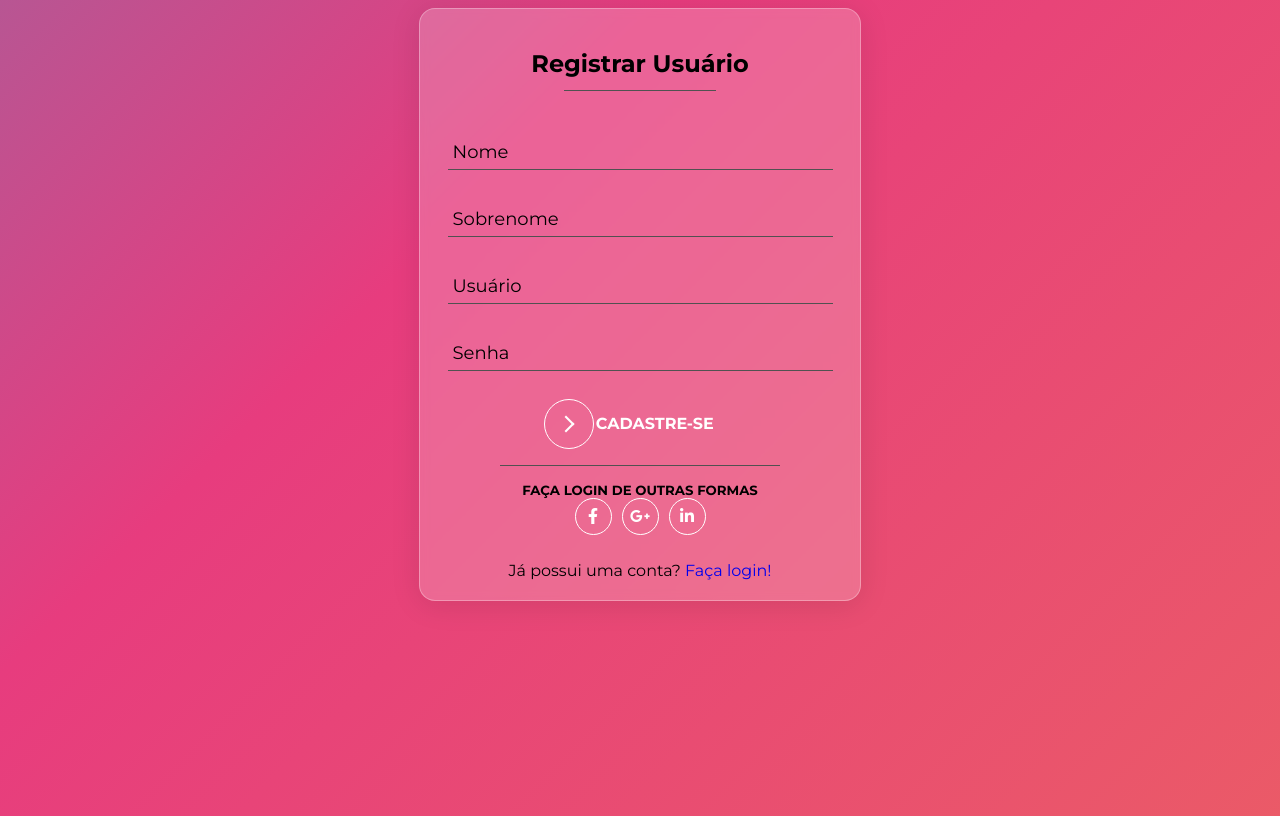
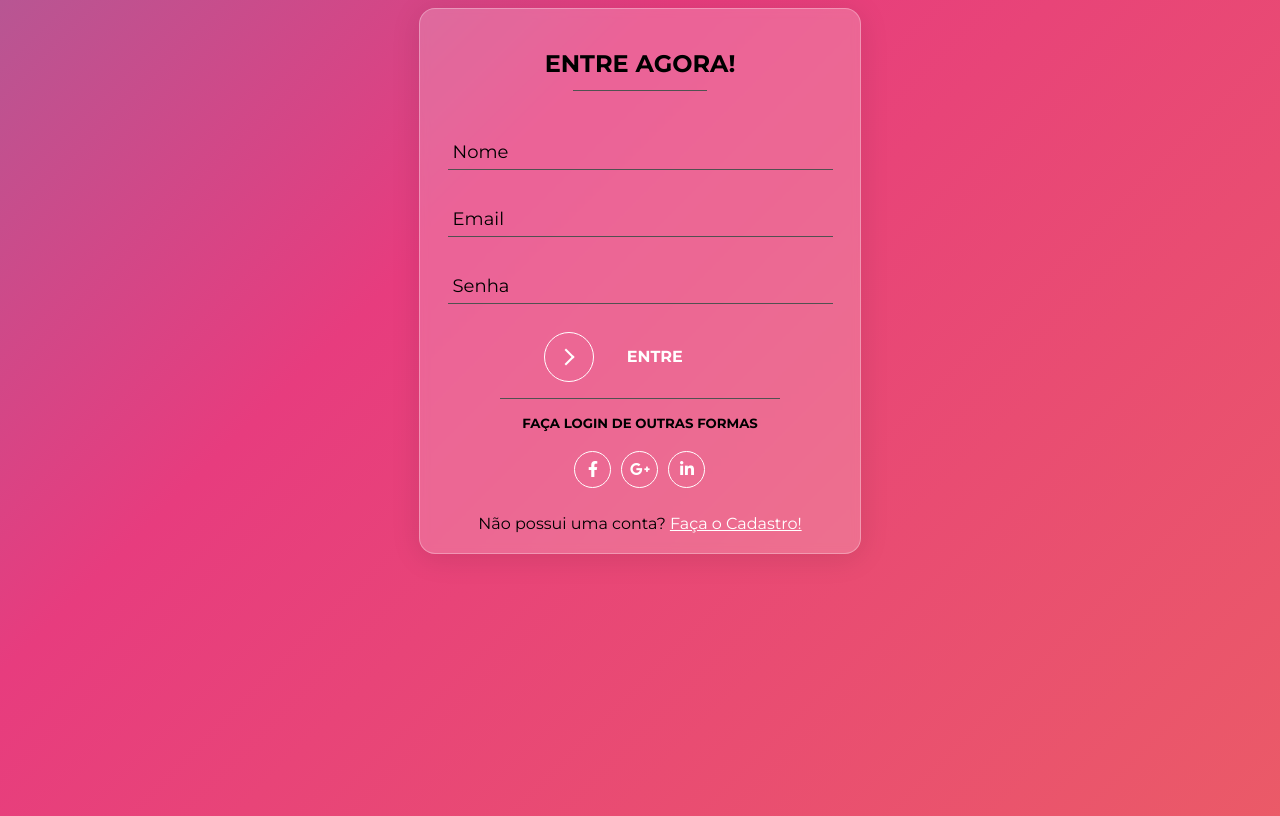
Before and after one commit to IsmaelMoreira/login---register, a plain HTML site: page index.html in a window 1280 px wide. Both pictures are taken after a click on the link "Faça login!". Drawn offline with Linux system fonts and the light colour scheme.

Commit message:
Terminando

```diff
--- a/index.html
+++ b/index.html
@@ -4,13 +4,16 @@
     <link rel="stylesheet" href="styles.css">
     <meta charset="UTF-8">
     <meta name="viewport" content="width=device-width, initial-scale=1.0">
-    <link rel="stylesheet" href="https://use.fontawesome.com/releases/v5.8.2/css/all.css" integrity="sha384-oS3vJWv+0UjzBfQzYUhtDYW+Pj2yciDJxpsK1OYPAYjqT085Qq/1cq5FLXAZQ7Ay" crossorigin="anonymous">
+    <link rel="stylesheet"
+      href="https://use.fontawesome.com/releases/v5.8.2/css/all.css"
+      integrity="sha384-oS3vJWv+0UjzBfQzYUhtDYW+Pj2yciDJxpsK1OYPAYjqT085Qq/1cq5FLXAZQ7Ay"
+      crossorigin="anonymous">
     <title>Registro</title>
   </head>
   <body>
-    <div class="container">
+    <div class="container" id="signup-form">
       <form action="#" class="center-form">
-        <h2>Registrar Usuário
+        <h2>CADASTRE-SE AGORA!
           <hr>
         </h2>
         <div class="wave-group">
@@ -84,21 +87,24 @@
         <hr>
 
         <div class="content-form">
-          <h5 style="margin-bottom: 0;">FAÇA LOGIN DE OUTRAS FORMAS</h5>
+          <h5 style="margin-bottom: 0;">CADASTRE-SE OUTRAS FORMAS</h5>
           <div class="social-media" style="margin-bottom: 10px;">
 
             <ul class="list-social-media" style="margin-top: 0; padding: 0;">
-                  <a class="link-social-media" href="#" style="text-decoration: none;">
+              <a class="link-social-media" href="#"
+                style="text-decoration: none;">
                 <li class="item-social-media">
                   <i class="fab fa-facebook-f"></i>
                 </li>
               </a>
-                  <a class="link-social-media" href="#" style="text-decoration: none;">
+              <a class="link-social-media" href="#"
+                style="text-decoration: none;">
                 <li class="item-social-media">
                   <i class="fab fa-google-plus-g"></i>
                 </li>
               </a>
-                  <a class="link-social-media" href="#" style="text-decoration: none;">
+              <a class="link-social-media" href="#"
+                style="text-decoration: none;">
                 <li class="item-social-media">
                   <i class="fab fa-linkedin-in"></i>
                 </li>
@@ -107,11 +113,123 @@
           </div>
           <div class="link-login" style="margin-bottom: 0;">
             Já possui uma conta?
-              <a href="#" style="text-decoration: none;">Faça login!</a>
+            <a href="#" class="login-page" onclick="toggleForms()">Faça
+              login!</a>
           </div>
+        </div>
+      </form>
+    </div>
+
+    <!-- AGORA É A TENTATIVA DE LOGIN COM Z-INDEX -->
+    <div class="container" id="login-form" style="display: none;">
+      <form action="#" class="center-form">
+        <h2>ENTRE AGORA!
+          <hr>
+        </h2>
+        <div class="wave-group">
+          <input class="input" type="text" required
+            onfocus="this.parentNode.classList.add('active')"
+            onblur="this.parentNode.classList.remove('active')" />
+          <span class="bar"></span>
+          <label class="label">
+            <span style="--index: 0" class="label-char">N</span>
+            <span style="--index: 1" class="label-char">o</span>
+            <span style="--index: 2" class="label-char">m</span>
+            <span style="--index: 3" class="label-char">e</span>
+          </label>
+        </div>
+
+        <div class="wave-group">
+          <input class="input" type="text" required
+            onfocus="this.parentNode.classList.add('active')"
+            onblur="this.parentNode.classList.remove('active')" />
+          <span class="bar"></span>
+          <label class="label">
+            <span style="--index: 0" class="label-char">E</span>
+            <span style="--index: 1" class="label-char">m</span>
+            <span style="--index: 2" class="label-char">a</span>
+            <span style="--index: 3" class="label-char">i</span>
+            <span style="--index: 4" class="label-char">l</span>
+          </label>
+        </div>
+
+        <div class="wave-group">
+          <input class="input" type="text" required
+            onfocus="this.parentNode.classList.add('active')"
+            onblur="this.parentNode.classList.remove('active')" />
+          <span class="bar"></span>
+          <label class="label">
+            <span style="--index: 0" class="label-char">S</span>
+            <span style="--index: 1" class="label-char">e</span>
+            <span style="--index: 2" class="label-char">n</span>
+            <span style="--index: 3" class="label-char">h</span>
+            <span style="--index: 4" class="label-char">a</span>
+          </label>
+        </div>
+
+        <button class="learn-more">
+          <span class="circle" aria-hidden="true">
+            <span class="icon arrow"></span>
+          </span>
+          <span class="button-text">Entre</span>
+        </button>
+
+        <hr>
+
+        <div class="content-form">
+          <h5 style="margin-bottom: 0;">FAÇA LOGIN DE OUTRAS FORMAS</h5>
+          <div class="social-media" style="margin-bottom: 10px;">
+
+            <ul class="list-social-media" style="margin-top: 0; padding: 0;">
+              <a class="link-social-media" href="#"
+                style="text-decoration: none;">
+                <li class="item-social-media">
+                  <i class="fab fa-facebook-f"></i>
+                </li>
+              </a>
+              <a class="link-social-media" href="#"
+                style="text-decoration: none;">
+                <li class="item-social-media">
+                  <i class="fab fa-google-plus-g"></i>
+                </li>
+              </a>
+              <a class="link-social-media" href="#"
+                style="text-decoration: none;">
+                <li class="item-social-media">
+                  <i class="fab fa-linkedin-in"></i>
+                </li>
+              </a>
+            </ul>
+          </div>
+
+          <div class="link-login" style="margin-bottom: 0;">
+            Não possui uma conta?
+            <a href="#" class="login-page" onclick="toggleForms()">Faça o
+              Cadastro!</a>
           </div>
 
         </form>
       </div>
+      <script>
+        // Definição da função no escopo global
+        function toggleForms() {
+          var signupForm = document.getElementById("signup-form");
+          var loginForm = document.getElementById("login-form");
+
+          if (signupForm.style.display === "none") {
+            signupForm.style.display = "flex";
+            loginForm.style.display = "none";
+            loginForm.classList.remove("active-form");
+            signupForm.classList.add("active-form");
+          } else {
+            signupForm.style.display = "none";
+            loginForm.style.display = "flex";
+            signupForm.classList.remove("active-form");
+            loginForm.classList.add("active-form");
+          }
+        }
+      </script>
+
+      <script src="index.js"></script>
     </body>
   </html>
--- /dev/null
+++ b/index.js
@@ -0,0 +1,4 @@
+document.addEventListener('DOMContentLoaded', (event) => {
+  document.getElementById('linkCadastro').addEventListener('click', toggleForms);
+  document.getElementById('linkLogin').addEventListener('click', toggleForms);
+});
--- a/styles.css
+++ b/styles.css
@@ -5,7 +5,6 @@ body {
   background-size: 400% 400%;
   animation: gradient 15s ease infinite;
   height: 100vh;
-  overflow: hidden;
 }
 
 @keyframes gradient {
@@ -23,13 +22,14 @@ body {
 }
 
 .container {
+  position: relative;
   display: flex;
   justify-content: center;
   align-items: center;
   text-align: center;
   border-radius: 21px;
   padding: 20px;
-  max-width: 400px;
+  width: 400px;
   margin: 0 auto;
   background: rgba(255, 255, 255, 0.2);
   border-radius: 16px;
@@ -39,6 +39,9 @@ body {
   border: 1px solid rgba(255, 255, 255, 0.3);
 }
 
+.active-form {
+  z-index: 2; /* Coloca sobre o outro formulário */
+}
 
 .center-form {
   justify-content: center;
@@ -237,6 +240,7 @@ h5 {
   display: flex;
   list-style-type: none;
   padding: 0;
+  margin-top: 20px;
 }
 
 .link-social-media:not(:first-child) {
@@ -244,6 +248,7 @@ h5 {
 }
 
 .item-social-media {
+  margin-top: 20px;
   border: 1px solid #ffffff;
   border-radius: 50%;
   width: 35px;
@@ -259,3 +264,7 @@ h5 {
   color: #ffffffa8;
   border-color: #ffffff;
 }
+
+.login-page {
+  color:#fff
+}
```
Lines whose indentation alone changed are shown as unchanged.
